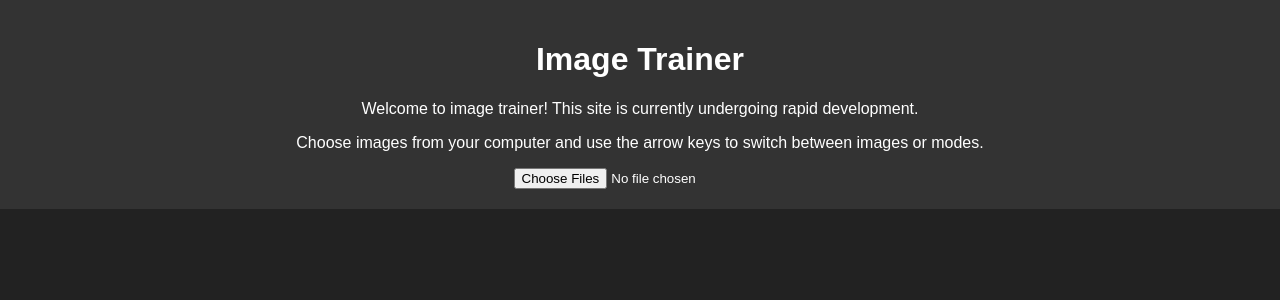
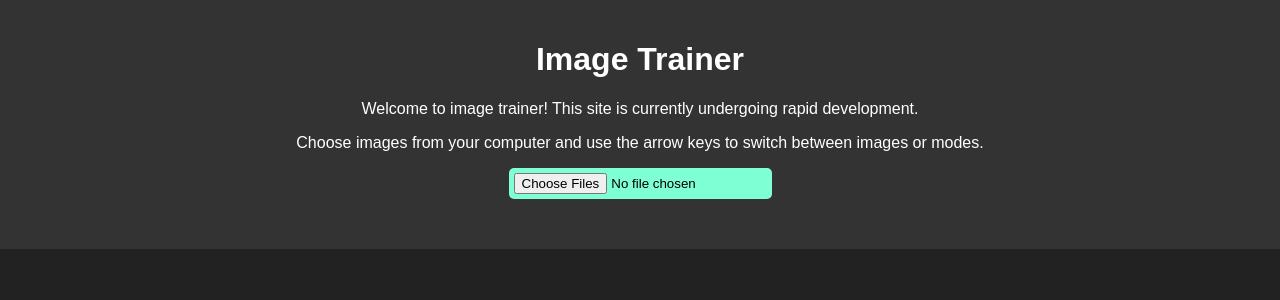
Before and after one commit to JoshHumpherys/Image-Trainer, a React (Create React App) app: page / in a window 1280 px wide. Shown: the top 300 px of the page. Built offline with nearby package versions, Linux system fonts and the light colour scheme.

Commit message:
Add shuffle and back buttons

```diff
--- a/src/App.js
+++ b/src/App.js
@@ -19,6 +19,8 @@ class App extends Component {
     this.imageUploaded = this.imageUploaded.bind(this);
     this.getNextHistoryIndex = this.getNextHistoryIndex.bind(this);
     this.getLastHistoryIndex = this.getLastHistoryIndex.bind(this);
+    this.handleBackButton = this.handleBackButton.bind(this);
+    this.handleShuffle = this.handleShuffle.bind(this);
   }
 
   static removeExtension(fileName) {
@@ -55,6 +57,14 @@ class App extends Component {
       };
       reader.readAsDataURL(files[i]);
     }
+  }
+
+  handleBackButton(e) {
+    this.setState({ historyIndex: -1, history: [], images: [] });
+  }
+
+  handleShuffle(e) {
+    this.setState({ historyIndex: 0, history: [Math.floor(this.state.images.length * Math.random())] });
   }
 
   componentDidMount() {
@@ -99,7 +109,9 @@ class App extends Component {
     const imageName = imageObj ? imageObj.name : '';
     return (
       <div className="app">
-        <header className="header">
+        {
+          this.state.images.length === 0 ? (
+            <header className="intro-header">
               <h1 className="title">Image Trainer</h1>
               <p>
                 Welcome to image trainer! This site is currently undergoing rapid development.
@@ -107,8 +119,15 @@ class App extends Component {
               <p>
                 Choose images from your computer and use the arrow keys to switch between images or modes.
               </p>
-          <input type="file" onChange={this.imageUploaded} multiple/>
+              <input type="file" onChange={this.imageUploaded} multiple className="button" />
             </header>
+          ) : (
+            <header className="images-header">
+              <input type="button" value="Back" className="button" onClick={this.handleBackButton} />
+              <input type="button" value="Shuffle" className="button" onClick={this.handleShuffle} />
+            </header>
+          )
+        }
         {
           this.state.imageMode ?
             (
--- a/src/index.css
+++ b/src/index.css
@@ -23,9 +23,34 @@ body {
   flex-direction: column;
 }
 
-.header {
+header {
   background-color: #333;
   padding: 20px;
+}
+
+.intro-header {
+  padding-bottom: 50px;
+}
+
+.button {
+  color: black;
+  border: 0;
+  padding: 5px;
+  border-radius: 5px;
+  outline: none;
+  background-color: aquamarine;
+}
+
+.button:hover {
+  cursor: pointer;
+}
+
+.button:active {
+  background-color: aqua;
+}
+
+.images-header > input:not(:last-child) {
+  margin-right: 10px;
 }
 
 .image-container {
```
Lines whose indentation alone changed are shown as unchanged.
